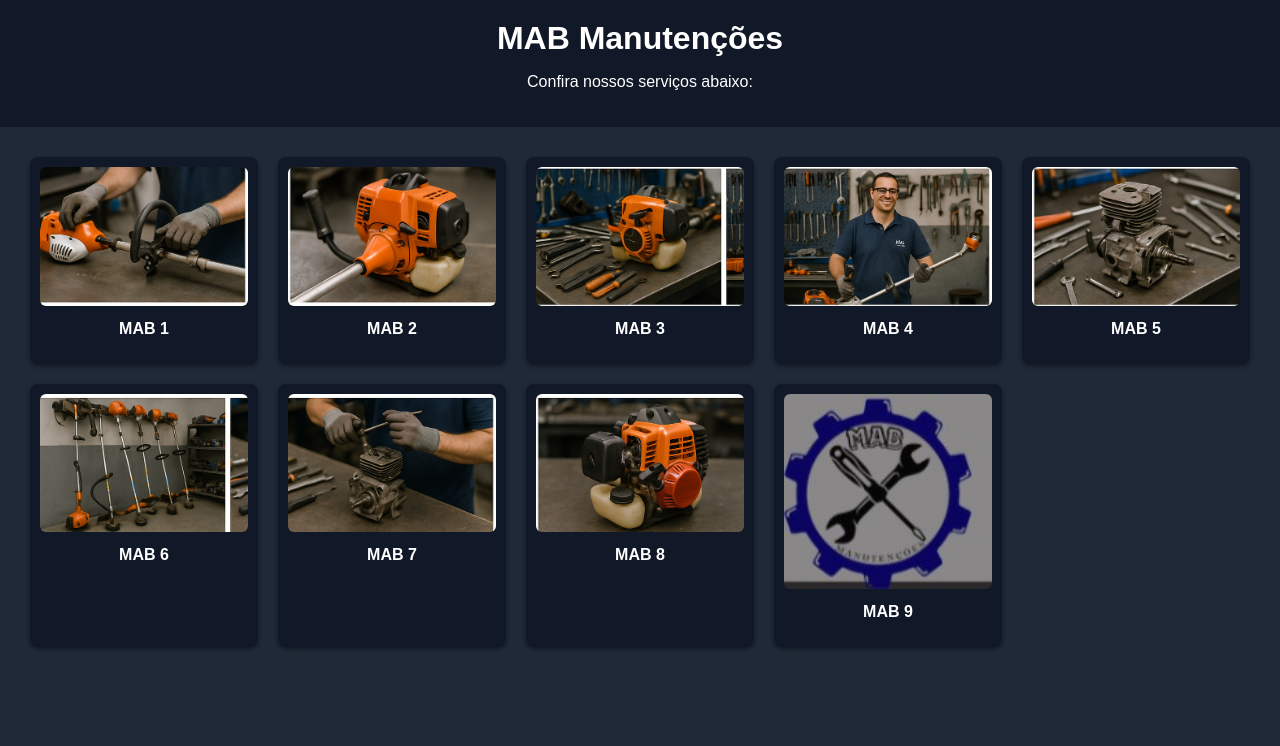
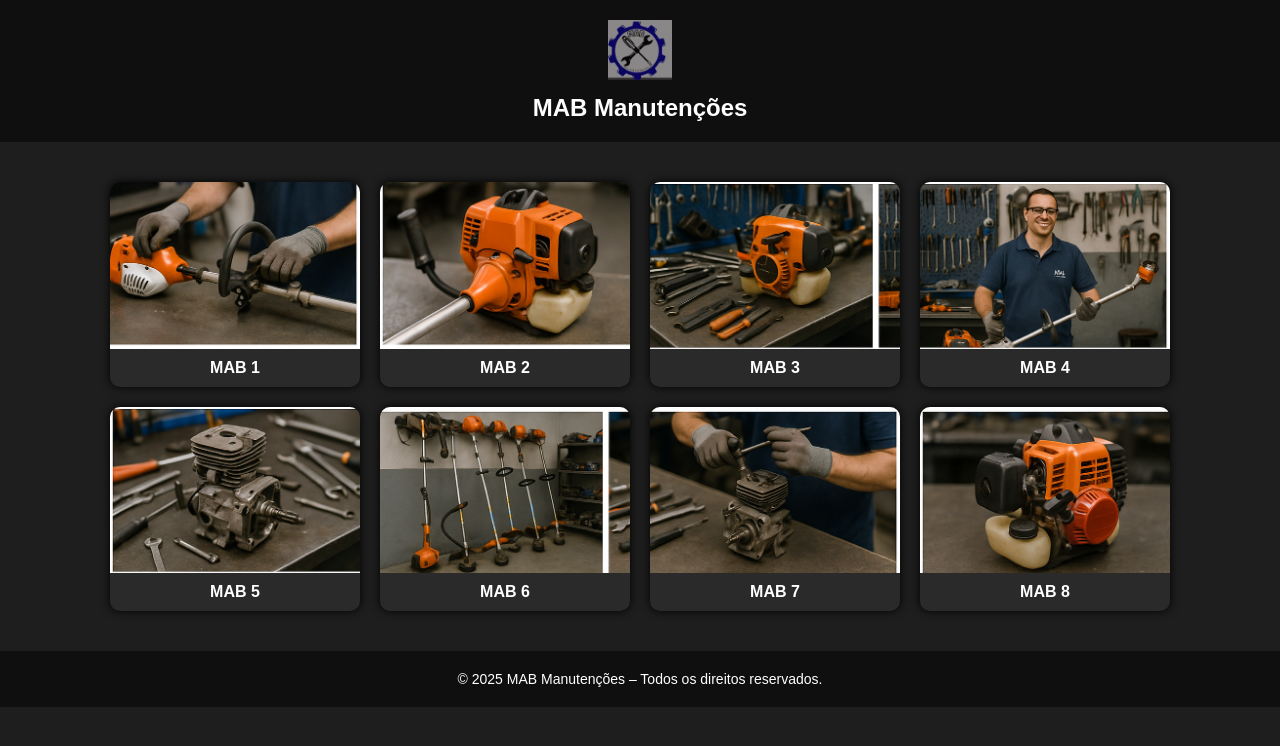
Before and after one commit to alisonmab/alisonmab.github.io, a plain HTML site: page index.html in a window 1280 px wide. Drawn offline with Linux system fonts and the light colour scheme.

Commit message:
Update index.html

```diff
--- a/index.html
+++ b/index.html
@@ -1,101 +1,104 @@
 <!DOCTYPE html>
-<html lang="pt-BR">
+<html lang="pt-br">
 <head>
-  <meta charset="UTF-8" />
-  <meta name="viewport" content="width=device-width, initial-scale=1.0" />
+  <meta charset="UTF-8">
+  <meta name="viewport" content="width=device-width, initial-scale=1.0">
   <title>MAB Manutenções</title>
   <style>
     body {
-      background-color: #1f2937;
-      color: white;
+      margin: 0;
       font-family: Arial, sans-serif;
-      margin: 0;
-      padding: 0;
+      background-color: #1e1e1e;
+      color: #fff;
     }
-
     header {
+      background-color: #0f0f0f;
       padding: 20px;
       text-align: center;
-      background-color: #111827;
     }
-
+    header img {
+      height: 60px;
+    }
     h1 {
-      margin: 0;
-      font-size: 2rem;
+      margin: 10px 0 0;
+      font-size: 24px;
     }
-
-    .galeria {
-      display: grid;
-      grid-template-columns: repeat(auto-fit, minmax(200px, 1fr));
+    .gallery {
+      display: flex;
+      flex-wrap: wrap;
+      justify-content: center;
       gap: 20px;
-      padding: 30px;
+      padding: 40px;
     }
-
-    .item {
-      background-color: #111827;
-      border-radius: 8px;
-      padding: 10px;
+    .image-box {
+      width: 250px;
+      background-color: #2a2a2a;
+      border-radius: 10px;
+      overflow: hidden;
+      box-shadow: 0 0 10px #000;
       text-align: center;
-      box-shadow: 0 2px 4px rgba(0, 0, 0, 0.4);
     }
-
-    .item img {
+    .image-box img {
       width: 100%;
       height: auto;
-      border-radius: 6px;
+      display: block;
     }
-
-    .item p {
-      margin-top: 10px;
+    .image-box p {
+      margin: 10px 0;
       font-weight: bold;
+      font-size: 16px;
+    }
+    footer {
+      text-align: center;
+      padding: 20px;
+      background-color: #0f0f0f;
+      font-size: 14px;
     }
   </style>
 </head>
 <body>
-
   <header>
+    <img src="mab.jpg" alt="Logo MAB Manutenções">
     <h1>MAB Manutenções</h1>
-    <p>Confira nossos serviços abaixo:</p>
   </header>
 
-  <section class="galeria">
-    <div class="item">
+  <section class="gallery">
+    <div class="image-box">
       <img src="mab_img_0_1.png" alt="MAB 1">
       <p>MAB 1</p>
     </div>
-    <div class="item">
+    <div class="image-box">
       <img src="mab_img_0_2.png" alt="MAB 2">
       <p>MAB 2</p>
     </div>
-    <div class="item">
+    <div class="image-box">
       <img src="mab_img_1_0.png" alt="MAB 3">
       <p>MAB 3</p>
     </div>
-    <div class="item">
+    <div class="image-box">
       <img src="mab_img_1_1.png" alt="MAB 4">
       <p>MAB 4</p>
     </div>
-    <div class="item">
+    <div class="image-box">
       <img src="mab_img_1_2.png" alt="MAB 5">
       <p>MAB 5</p>
     </div>
-    <div class="item">
+    <div class="image-box">
       <img src="mab_img_2_0.png" alt="MAB 6">
       <p>MAB 6</p>
     </div>
-    <div class="item">
+    <div class="image-box">
       <img src="mab_img_2_1.png" alt="MAB 7">
       <p>MAB 7</p>
     </div>
-    <div class="item">
+    <div class="image-box">
       <img src="mab_img_2_2.png" alt="MAB 8">
       <p>MAB 8</p>
     </div>
-    <div class="item">
-      <img src="mab.jpg" alt="MAB 9">
-      <p>MAB 9</p>
-    </div>
   </section>
 
+  <footer>
+    © 2025 MAB Manutenções – Todos os direitos reservados.
+  </footer>
 </body>
 </html>
```
